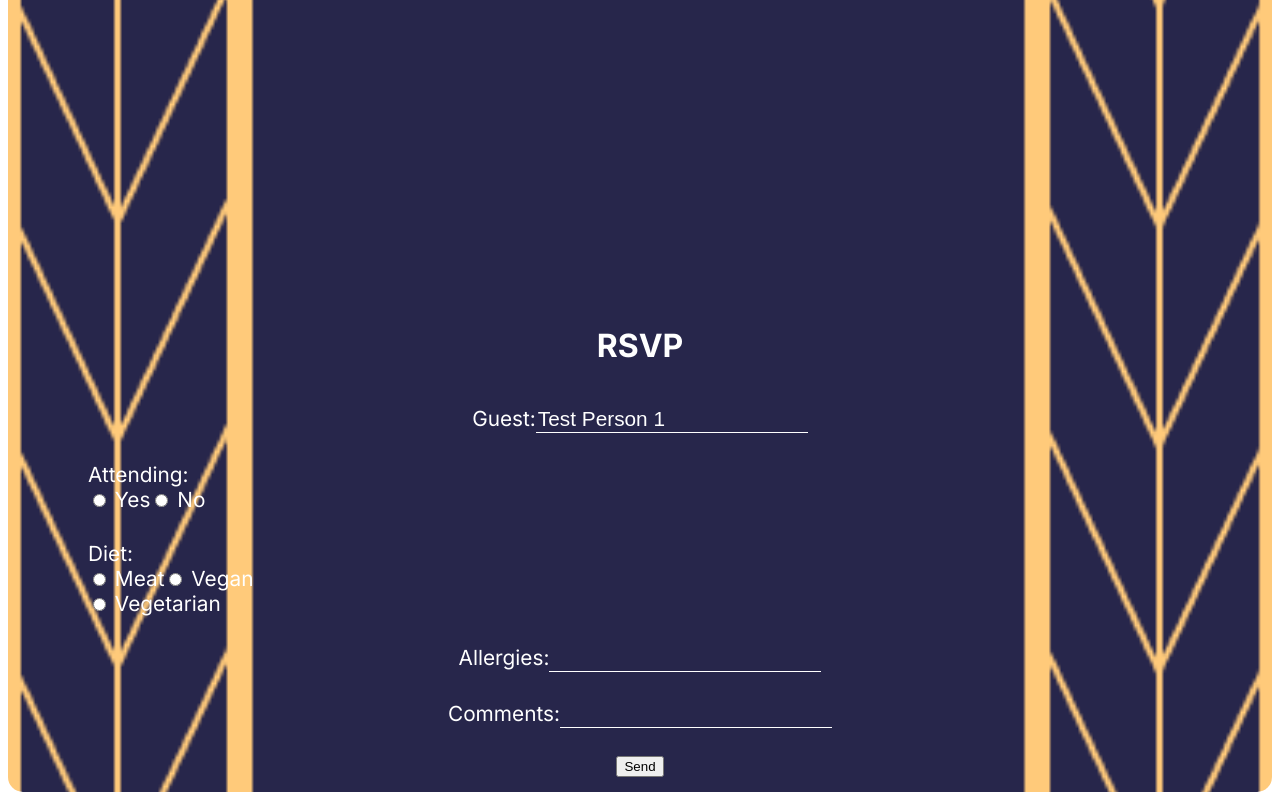
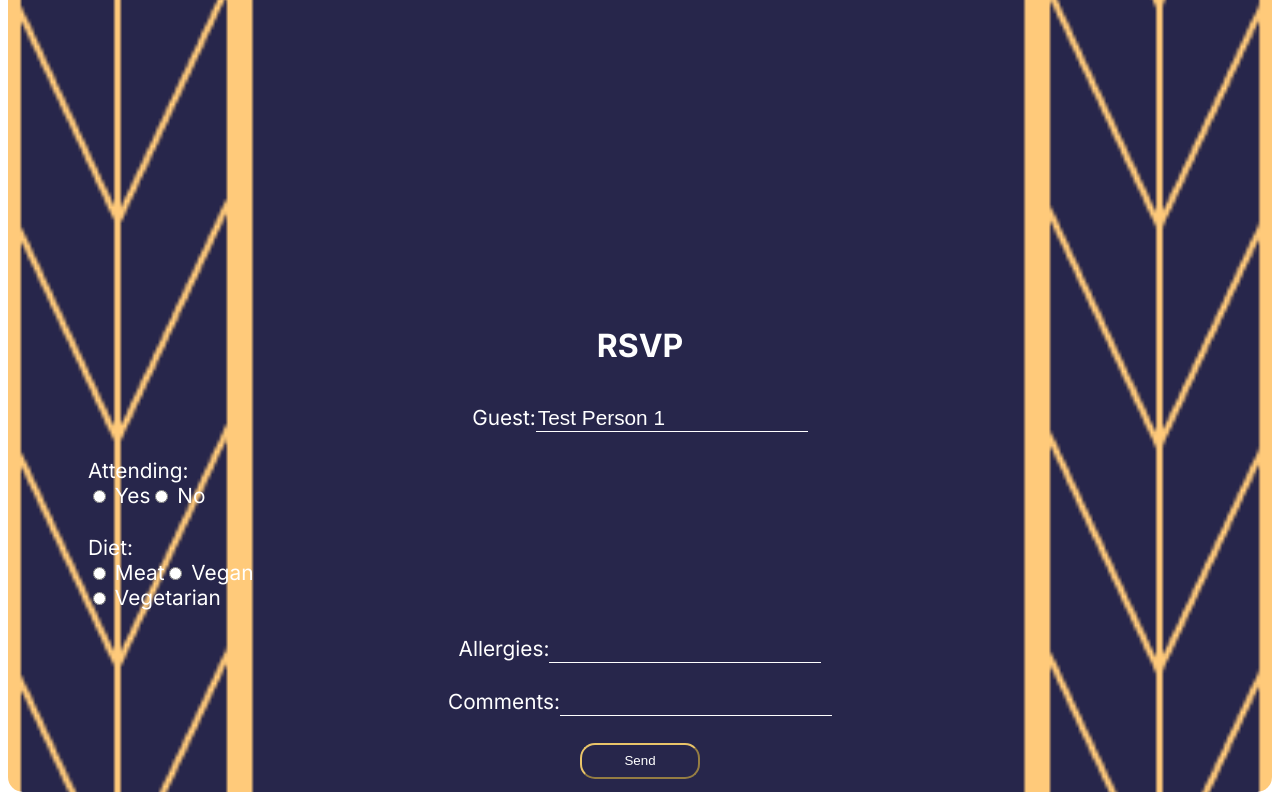
Before and after one commit to nanidam/degree-project-rendezevite, a Next.js app: page /event-overview in a window 1280 px wide. Shown: the part 440-1240 px from the top of the page. Built offline with nearby package versions, Linux system fonts and the light colour scheme; no server answers.

Commit message:
:art: styled rsvp btn

```diff
--- a/app/components/style/templateGeoDesign.scss
+++ b/app/components/style/templateGeoDesign.scss
@@ -53,6 +53,20 @@
           outline: goldenrod;
         }
       }
+
+      .rsvp-btn {
+        width: 120px;
+        height: 36px;
+        border-radius: 15px;
+        border-color: rgb(233, 196, 105);
+        background-color: transparent;
+        color: white;
+
+        &:hover {
+          background-color: rgb(233, 196, 105);
+          color: black;
+        }
+      }
     }
   }
 }
--- a/app/components/templateGeoDesign.tsx
+++ b/app/components/templateGeoDesign.tsx
@@ -1,3 +1,5 @@
+"use client";
+
 import { TemplateGeometricDesignProps } from "../models/ITemplateGeometricDesign";
 import "./style/templateGeoDesign.scss";
 
@@ -11,9 +13,14 @@ const TemplateGeometricDesign: React.FC<TemplateGeometricDesignProps> = ({
 
   // TODO: Fix guest name
   const guestName = "Test Person 1";
+
+  const handleRsvp = (event: React.FormEvent<HTMLFormElement>) => {
+    event.preventDefault();
+    console.log("RSVP CLICK!!! ");
+  };
   const renderRSVPContent = () => (
     <>
-      <form className="rsvp-form">
+      <form className="rsvp-form" onSubmit={handleRsvp}>
         <label htmlFor="guest">
           Guest:
           <input
@@ -65,7 +72,7 @@ const TemplateGeometricDesign: React.FC<TemplateGeometricDesignProps> = ({
           <input className="rsvp-input" type="text" id="comments" name="comments" />
         </label>
 
-        <button>Send</button>
+        <button className="rsvp-btn">Send</button>
       </form>
     </>
   );
```
